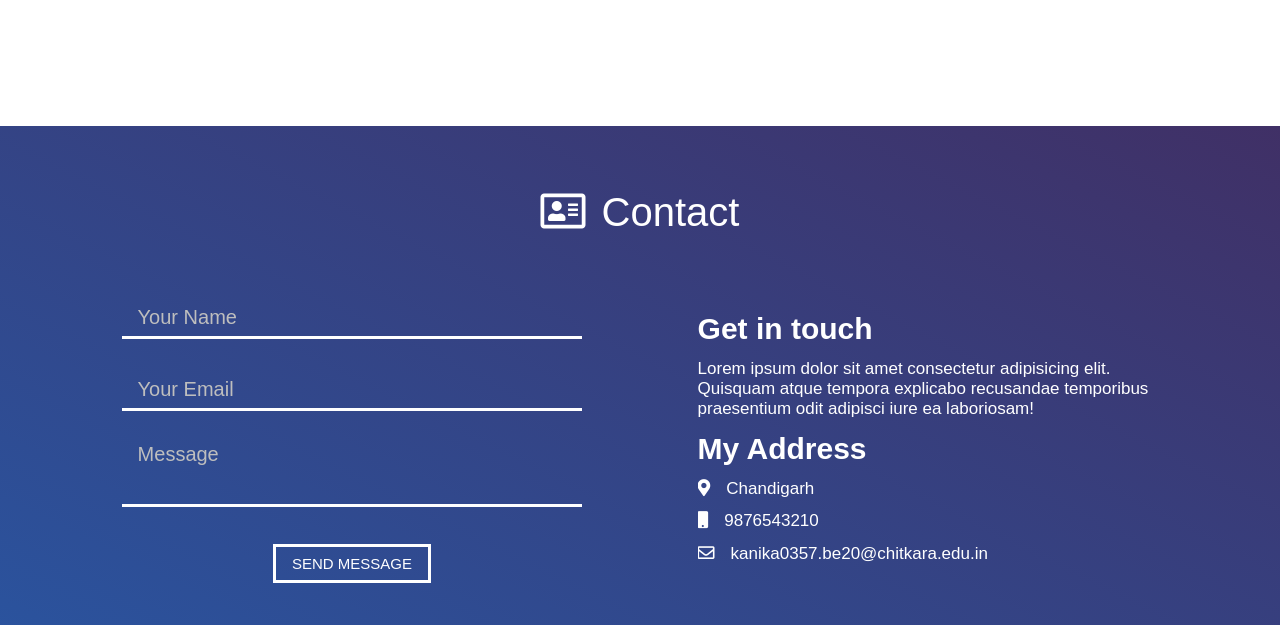
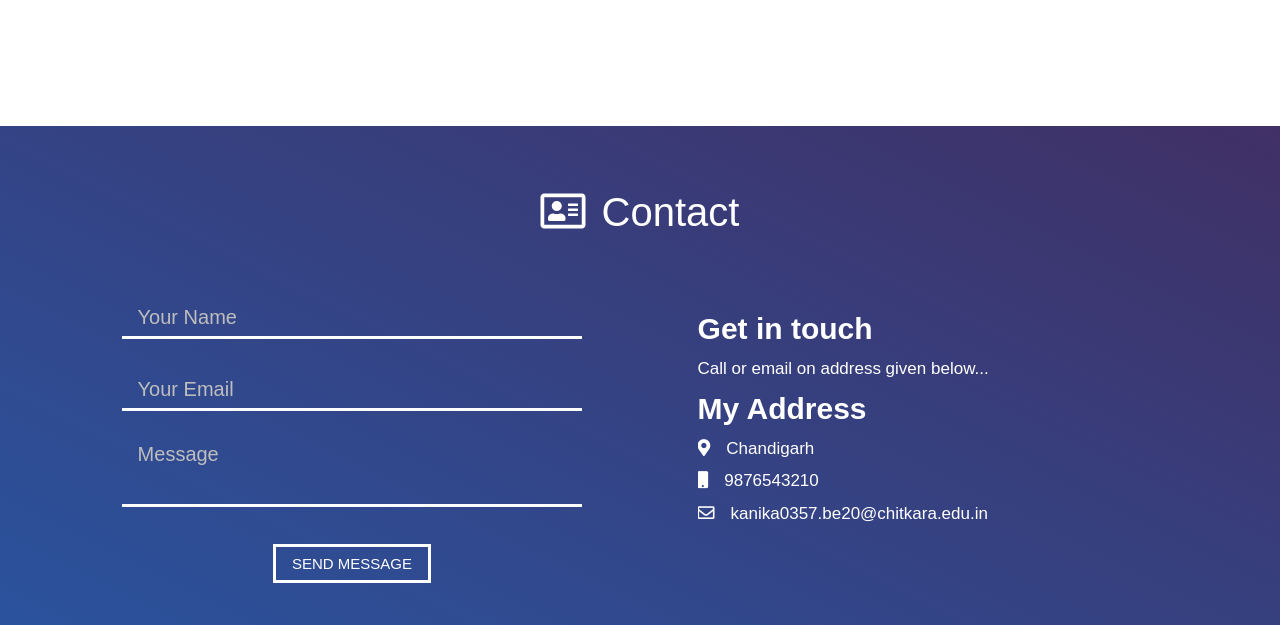
Before and after one commit to Kanika-Valecha/My-Portfolio, a plain HTML site: page index.html in a window 1280 px wide. Shown: the part 3186-3811 px from the top of the page. Drawn offline with Linux system fonts and the light colour scheme.

Commit message:
Portfolio

```diff
--- a/index.html
+++ b/index.html
@@ -211,7 +211,7 @@
                 </div>
                 <div class="address-container">
                     <h2>Get in touch</h2>
-                    <p>Lorem ipsum dolor sit amet consectetur adipisicing elit. Quisquam atque tempora explicabo recusandae temporibus praesentium odit adipisci iure ea laboriosam!</p>
+                    <p>Call or email on address given below...</p>
 
                     <h2>My Address</h2>
                     <div><i class="fas fa-map-marker-alt"></i>Chandigarh</div>
```
